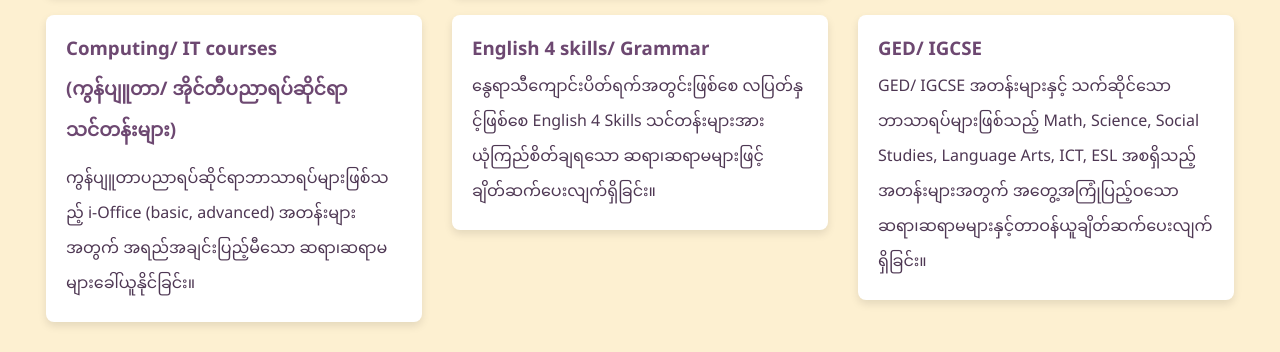
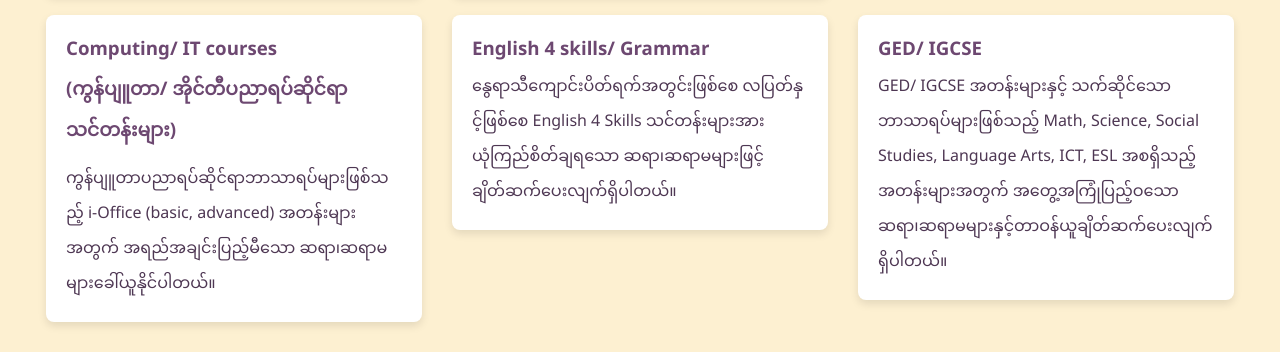
Before and after one commit to moncallas/monEdu, a plain HTML site: page index.html in a window 1280 px wide. Shown: the part 1092-1444 px from the top of the page. Drawn offline with Linux system fonts and the light colour scheme.

Commit message:
Update index.html

```diff
--- a/index.html
+++ b/index.html
@@ -100,14 +100,14 @@
                     <h3>Computing/ IT courses</h3>
                     <h3>(ကွန်ပျူတာ/ အိုင်တီပညာရပ်ဆိုင်ရာ သင်တန်းများ)</h3>
                     <p>ကွန်ပျူတာပညာရပ်ဆိုင်ရာဘာသာရပ်များဖြစ်သည့် i-Office (basic, advanced) အတန်းများအတွက်
-                        အရည်အချင်းပြည့်မီသော ဆရာ၊ဆရာမများခေါ်ယူနိုင်ခြင်း။</p>
+                        အရည်အချင်းပြည့်မီသော ဆရာ၊ဆရာမများခေါ်ယူနိုင်ပါတယ်။</p>
                 </div>
             </div>
             <div class="fs-content">
                 <div class="fs-card">
                     <h3>English 4 skills/ Grammar</h3>
                     <p>နွေရာသီကျောင်းပိတ်ရက်အတွင်းဖြစ်စေ လပြတ်နှင့်ဖြစ်စေ English 4 Skills သင်တန်းများအား
-                        ယုံကြည်စိတ်ချရသော ဆရာ၊ဆရာမများဖြင့် ချိတ်ဆက်ပေးလျက်ရှိခြင်း။</p>
+                        ယုံကြည်စိတ်ချရသော ဆရာ၊ဆရာမများဖြင့် ချိတ်ဆက်ပေးလျက်ရှိပါတယ်။</p>
                 </div>
             </div>
             <div class="fs-content">
@@ -115,7 +115,7 @@
                     <h3>GED/ IGCSE</h3>
                     <p>GED/ IGCSE အတန်းများနှင့် သက်ဆိုင်သောဘာသာရပ်များဖြစ်သည့် Math, Science, Social Studies, Language
                         Arts, ICT, ESL အစရှိသည့်အတန်းများအတွက်
-                        အတွေ့အကြုံပြည့်ဝသောဆရာ၊ဆရာမများနှင့်တာဝန်ယူချိတ်ဆက်ပေးလျက်ရှိခြင်း။</p>
+                        အတွေ့အကြုံပြည့်ဝသောဆရာ၊ဆရာမများနှင့်တာဝန်ယူချိတ်ဆက်ပေးလျက်ရှိပါတယ်။</p>
                 </div>
             </div>
         </div>
```
